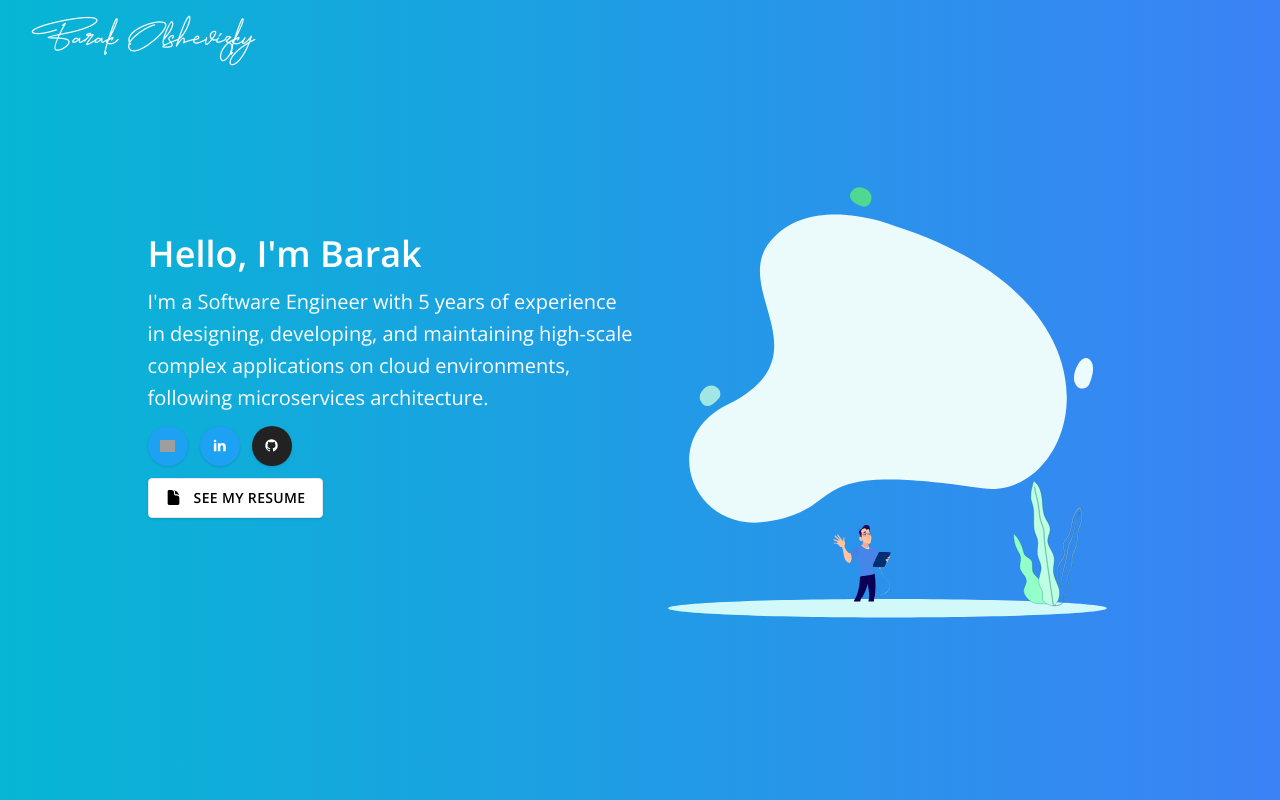
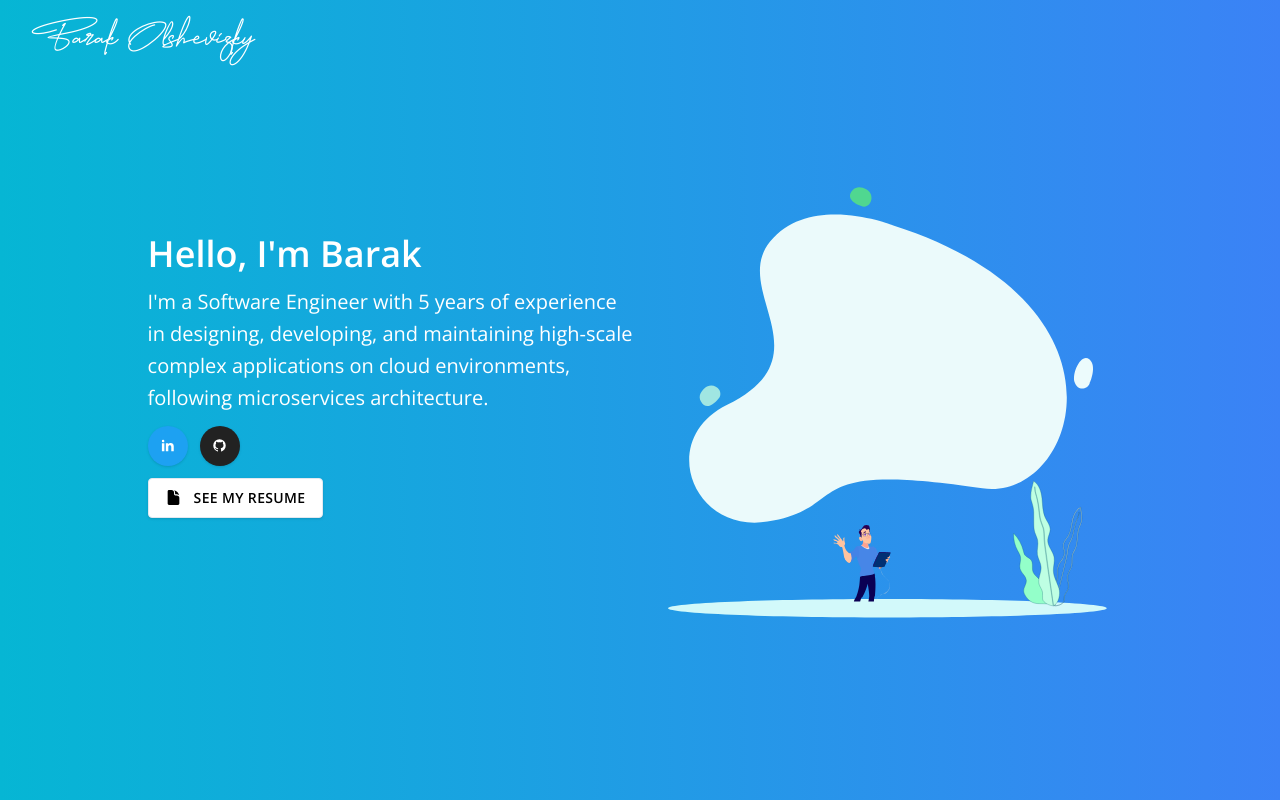
Before and after one commit to barakolshe/portfolio, a Next.js app: page / in a window 1280 px wide. Shown: the top 800 px of the page. Built offline with nearby package versions, Linux system fonts and the light colour scheme; grey boxes are pictures that could not be loaded.

Commit message:
Remove Twitter link and icon from SocialLinks component and config

```diff
--- a/components/shared/SocialLinks/SocialLinks.tsx
+++ b/components/shared/SocialLinks/SocialLinks.tsx
@@ -5,12 +5,6 @@ import { twMerge } from "tailwind-merge";
 import { links } from "@/config/config";
 
 const icons = [
-  {
-    name: "twitter",
-    path: "/icons/twitter.svg",
-    className: "bg-twitter hover:bg-twitter-hover",
-    link: links.twitter,
-  },
   {
     name: "linkedin",
     path: "/icons/linkedin.svg",
--- a/config/config.ts
+++ b/config/config.ts
@@ -112,7 +112,6 @@ const name = "Barak Olshevizky";
 export const links = {
   github: "https://github.com/barakolshe",
   linkedin: "https://www.linkedin.com/in/barak-olshevizky-206904274/",
-  twitter: "https://twitter.com/barakolshe",
   resume: "/docs/Barak-Resume.pdf",
 };
 
```
